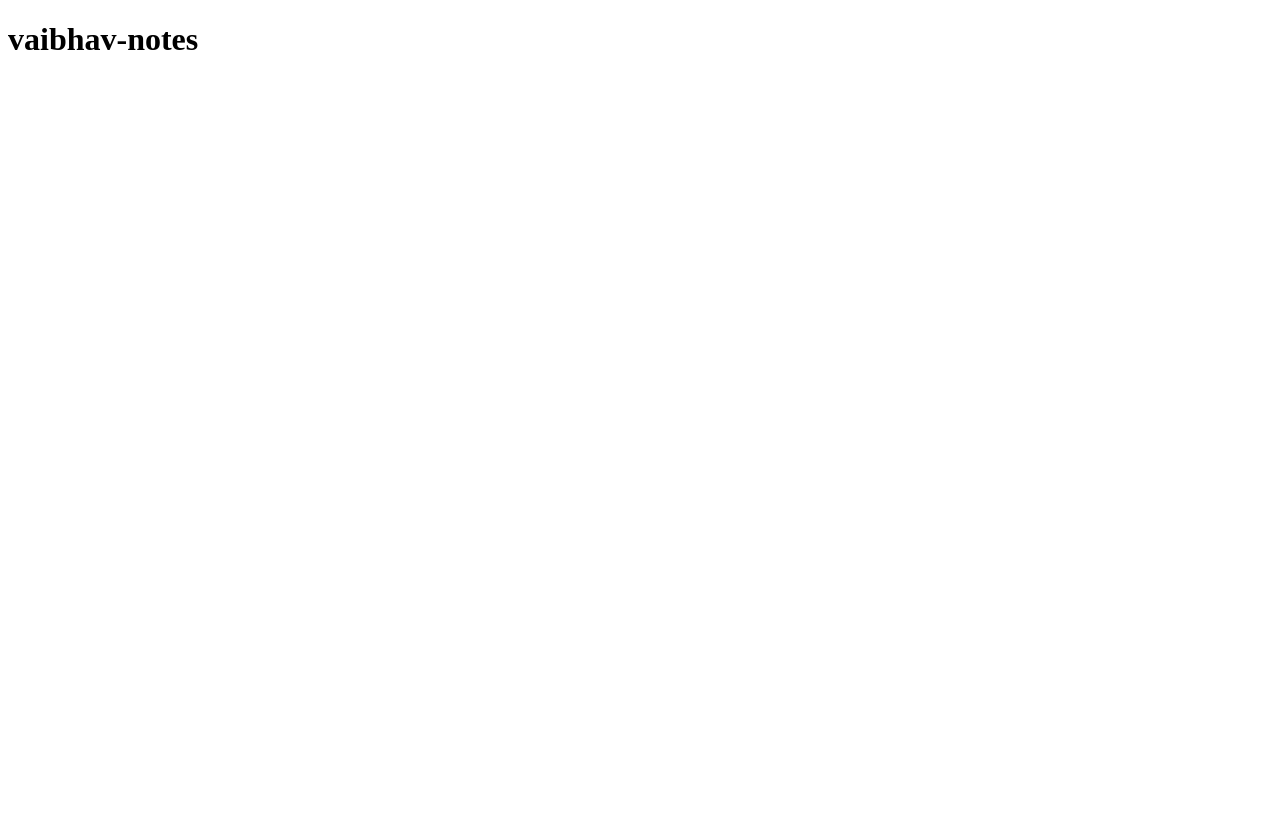
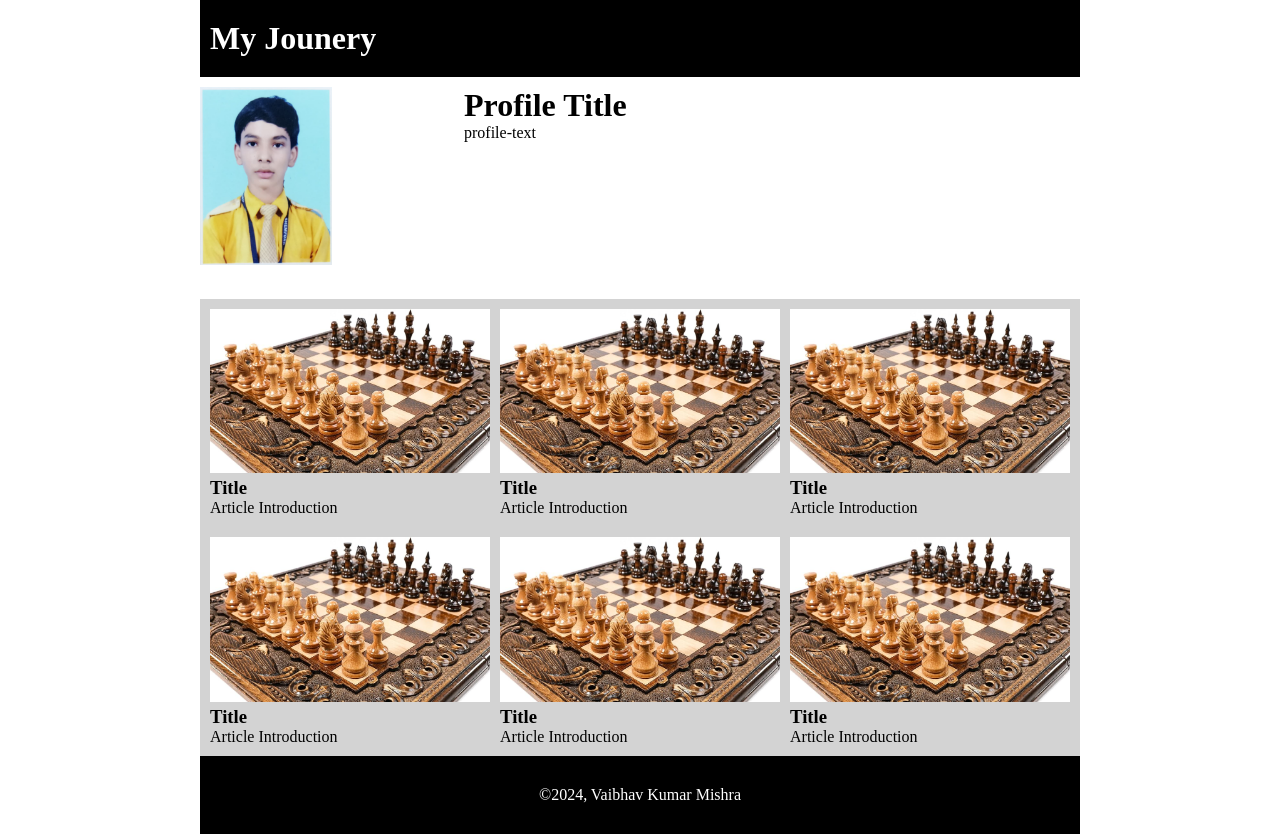
Before and after one commit to pro-vaibhav/vaibhav-notes, a plain HTML site: page index.html in a window 1280 px wide. Before the commit the page ends 800 px from the top, so only its background shows below. Drawn offline with Linux system fonts and the light colour scheme.

Commit message:
Worked on homepage

```diff
--- a/index.html
+++ b/index.html
@@ -1,11 +1,108 @@
 <!DOCTYPE html>
 <html lang="en">
+
 <head>
     <meta charset="UTF-8">
     <meta name="viewport" content="width=device-width, initial-scale=1.0">
     <title>vaibhav-notes</title>
+    <link rel="stylesheet" href="style.css">
 </head>
+
 <body>
-    <h1>vaibhav-notes</h1>
+    <header>
+        <h1>My Jounery</h1>
+        <nav>
+
+        </nav>
+    </header>
+    <main>
+        <div>
+            <div class="profile-container">
+                <div class="profile-image">
+                    <img src="images/pp-photo.jpeg" alt="profile photo">
+                </div>
+                <div class="profile">
+                    <div class="profile-header">
+                        <h1>Profile Title</h1>
+                    </div>
+                    <div class="profile-text">
+                        <p>profile-text</p>
+                    </div>
+                </div>
+            </div>
+        </div>
+        <div class="article-container">
+            <div class="article">
+                <div class="article-image">
+                    <img src="/images/chess-board.jpg" alt="chessboard">
+                </div>
+                <div class="article-header">
+                    <h3>Title</h3>
+                </div>
+                <div class="article-intro">
+                    <p>Article Introduction</p>
+                </div>
+            </div>
+            <div class="article">
+                <div class="article-image">
+                    <img src="/images/chess-board.jpg" alt="chessboard">
+                </div>
+                <div class="article-header">
+                    <h3>Title</h3>
+                </div>
+                <div class="article-intro">
+                    <p>Article Introduction</p>
+                </div>
+            </div>
+            <div class="article">
+                <div class="article-image">
+                    <img src="/images/chess-board.jpg" alt="chessboard">
+                </div>
+                <div class="article-header">
+                    <h3>Title</h3>
+                </div>
+                <div class="article-intro">
+                    <p>Article Introduction</p>
+                </div>
+            </div>
+        </div>
+        <div class="article-container">
+            <div class="article">
+                <div class="article-image">
+                    <img src="/images/chess-board.jpg" alt="chessboard">
+                </div>
+                <div class="article-header">
+                    <h3>Title</h3>
+                </div>
+                <div class="article-intro">
+                    <p>Article Introduction</p>
+                </div>
+            </div>
+            <div class="article">
+                <div class="article-image">
+                    <img src="/images/chess-board.jpg" alt="chessboard">
+                </div>
+                <div class="article-header">
+                    <h3>Title</h3>
+                </div>
+                <div class="article-intro">
+                    <p>Article Introduction</p>
+                </div>
+            </div>
+            <div class="article">
+                <div class="article-image">
+                    <img src="/images/chess-board.jpg" alt="chessboard">
+                </div>
+                <div class="article-header">
+                    <h3>Title</h3>
+                </div>
+                <div class="article-intro">
+                    <p>Article Introduction</p>
+                </div>
+            </div>
+        </div>
+    </main>
+    <footer><p>&copy;2024, Vaibhav Kumar Mishra</p></footer>
 </body>
+
 </html>
--- /dev/null
+++ b/style.css
@@ -0,0 +1,67 @@
+*{
+    margin: 0;
+}
+
+body {
+    margin-left: 200px;
+    margin-right: 200px;
+}
+header {
+    background-color: black;
+    color: white;
+    padding: 10px;
+    padding-top: 20px;
+    padding-bottom: 20px;
+    margin-bottom: 10px;
+}
+
+div.profile-container {
+    display: grid;
+    grid-template-columns: 30% auto;
+    margin-bottom: 30px;
+}
+
+div.profile-image {
+
+}
+
+div.profile-image img {
+    width: 50%;
+}
+div.profile {
+    /* background-color: red; */
+}
+
+div.profile-header {
+
+}
+
+div.profile-text {
+
+}
+
+div.article-container {
+    display: grid;
+    grid-template-columns: 1fr 1fr 1fr;
+    background-color: lightgray;
+    padding: 10px;
+    column-gap: 10px;
+}
+
+div.article {
+
+}
+
+.article-image img {
+    width: 100%;
+}
+
+footer {
+    background-color: black;
+    padding: 30px;
+}
+
+footer p {
+    text-align: center;
+    color: white;
+}
```
Also changed, not shown: images/chess-board.jpg (added), images/pp-photo.jpeg (added).
